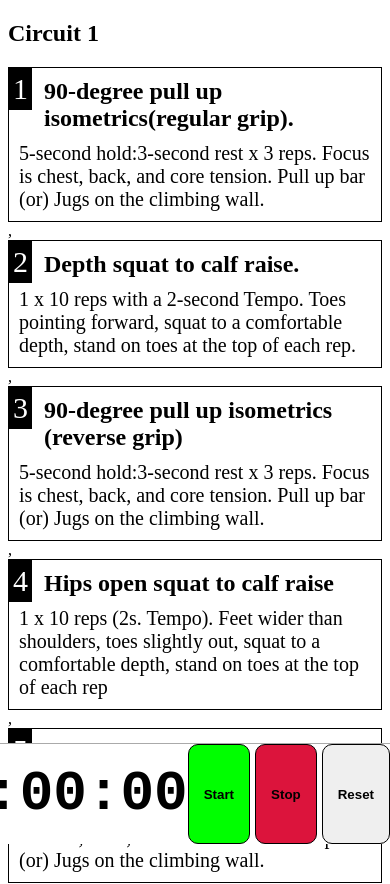
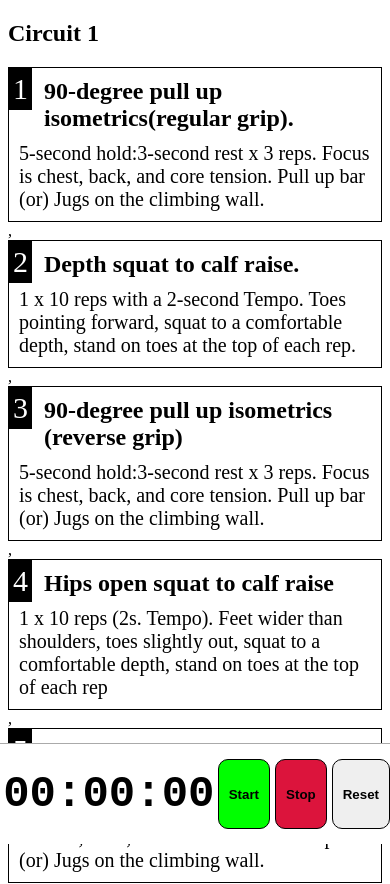
Before and after one commit to sethblanchard/simple-responsive-table, a plain HTML site: page index.html in a window 390 px wide. Shown: the top 884 px of the page. Drawn offline with Linux system fonts and the light colour scheme.

Commit message:
more stopwatch at actual mobile size

```diff
--- a/index.html
+++ b/index.html
@@ -74,18 +74,19 @@
       .time {
         flex-grow: 2;
         text-align: center;
-        font-size: 3.5em;
+        font-size: 2.75em;
         padding: 0;
         margin: 0;
         align-self: center;
       }
 
       .stopwatch-button {
-        padding: 0 15px;
-        margin-right: 5px;
+        padding: 0 10px;
+        margin: 15px 5px 15px 0;
         font-weight: bold;
         border: solid 1px black;
         border-radius: 10px;
+        color: black;
       }
 
       .stopwatch-button:last-child {
```
